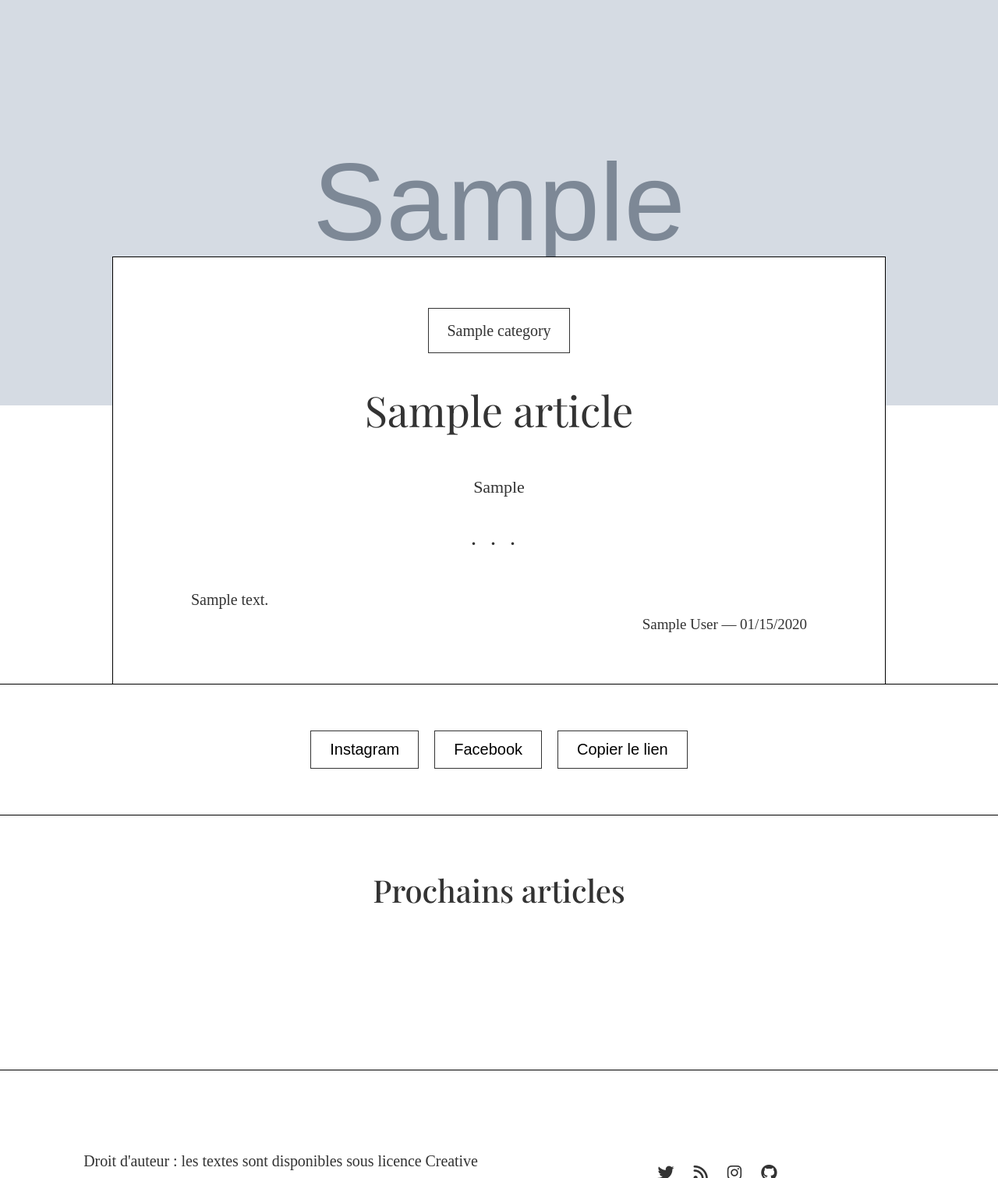
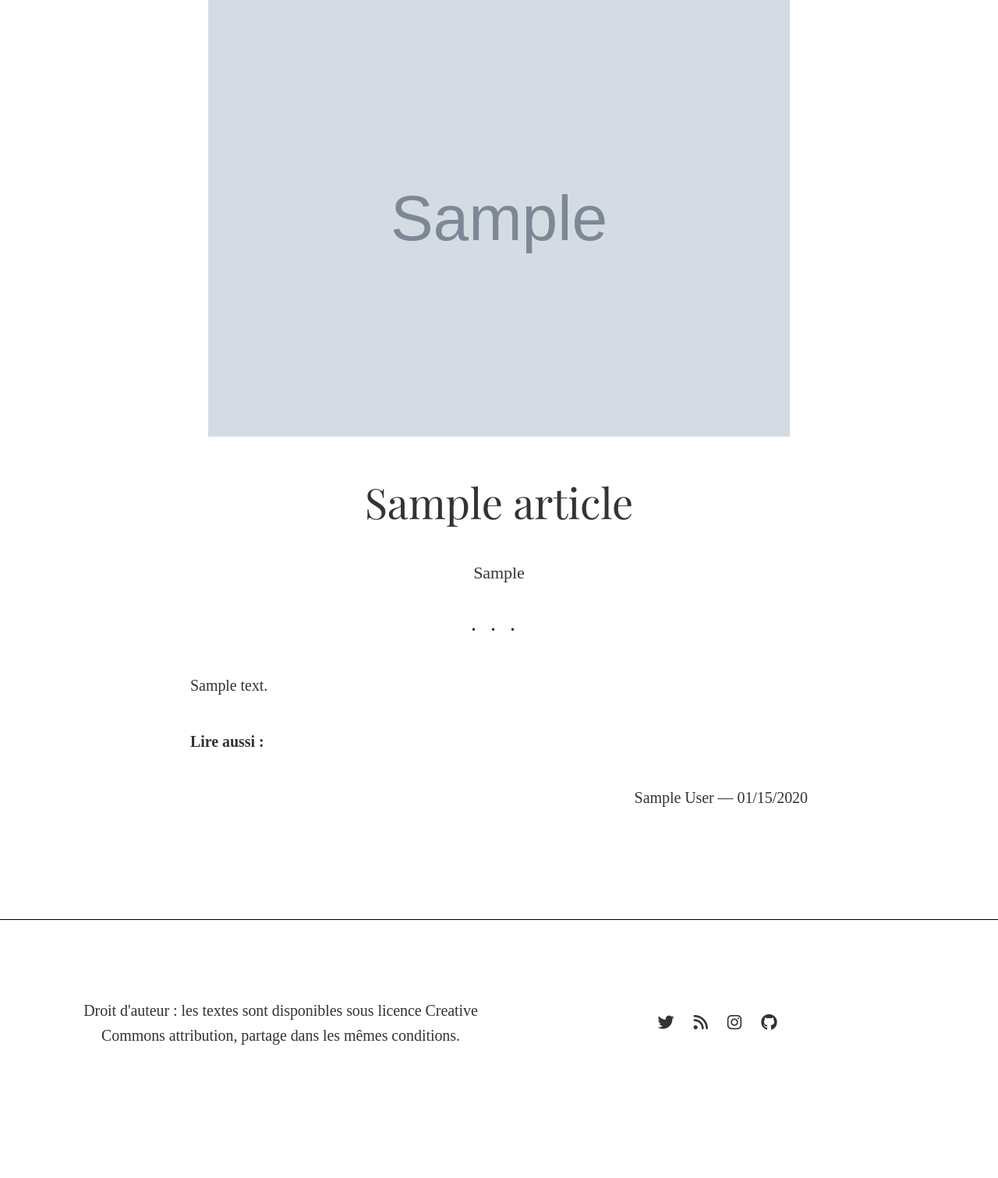
Before and after one commit to RaphaelGoutmann/Trajectoire, a Django app: a page that uses src/articles/templates/articles/article_detail.html in a window 1280 px wide. Shown: the part 100-1611 px from the top of the page at 78% size. After the commit the page ends 1440 px from the top, so only its background shows below. Run offline with Django 4.2, Linux system fonts and the light colour scheme; tables that the repository leaves empty hold one stand-in row (values such as "Sample post"); grey boxes marked "Sample" are stand-in pictures; some web fonts are replaced.

Commit message:
Correction design

```diff
--- a/src/articles/static/css/style.css
+++ b/src/articles/static/css/style.css
@@ -127,7 +127,7 @@
   blockquote cite::before {
     content: "— "; }
 
-b {
+b, strong {
   font-weight: bold; }
 
 i {
@@ -780,24 +780,25 @@
     display: none; } }
 /* _article.scss */
 .main-img {
-  max-height: 65vh; }
+  max-height: 70vh;
+  object-fit: contain;
+  width: 100%; }
 
 .article {
   max-width: 992px;
   width: 100%;
-  margin: -10rem auto 0;
-  padding: 3rem 2rem;
-  border: #000 1px solid;
+  margin: 0 auto;
+  padding: 2rem;
   position: relative;
   background: inherit; }
 
 @media screen and (min-width: 768px) {
   .article {
-    padding: 3rem 5rem; } }
+    padding: 2rem 5rem; } }
 .article .title {
   font-size: 2.7rem;
   font-weight: normal;
-  line-height: 1.6em;
+  line-height: 1.3;
   margin: 0 0 2rem;
   text-align: center; }
 
--- a/src/articles/static/scss/_base.scss
+++ b/src/articles/static/scss/_base.scss
@@ -146,7 +146,7 @@
     }
 }
 
-b
+b, strong
 {
     font-weight: bold;
 }
--- a/src/articles/static/scss/layout/_article.scss
+++ b/src/articles/static/scss/layout/_article.scss
@@ -2,7 +2,9 @@
 
 .main-img
 {
-    max-height: 65vh;
+    max-height: 70vh;
+    object-fit: contain;
+    width: 100%;
 }
 
 .article
@@ -10,10 +12,8 @@
     max-width: map-get($breakpoints, lg);
     width: 100%;
 
-    margin: -10 * $spacer auto 0;
-    padding: 3 * $spacer 2 * $spacer;
-
-    border: $black 1px solid;
+    margin: 0 auto;
+    padding: 2 * $spacer ;
 
     position: relative;
     background: inherit;
@@ -24,7 +24,7 @@
 {
     .article
     {
-        padding: 3 * $spacer 5 * $spacer;
+        padding: 2 * $spacer 5 * $spacer;
     }
 }
 
@@ -32,7 +32,7 @@
 {
     font-size:   2.7rem;
     font-weight: normal;
-    line-height: 1.6em;
+    line-height: 1.3;
     margin: 0 0 2 * $spacer;
 
     text-align: center;
--- a/src/articles/templates/articles/article_detail.html
+++ b/src/articles/templates/articles/article_detail.html
@@ -29,11 +29,11 @@
 
     <div class="go-top">↑</div>
 
-    <img class="object-fit-cover w-100 max-h-65" src="{{ article.thumbnail.url }}" alt="{{ article.title }}">
+    <img class="main-img" src="{{ article.thumbnail.url }}" alt="{{ article.title }}">
 
     <article class="article" id="article">
 
-        <div class="tag">{{ article.category }}</div>
+        <!-- <div class="tag">{{ article.category }}</div> -->
         <h1  class="title">{{ article.title }}</h1>
         <div class="text-center lead">{{ article.resume }}</div>
 
@@ -42,9 +42,19 @@
         {% load editorjs %}
         {{ article.content | editorjs }}
 
+        <p>
+            <strong>Lire aussi : </strong>
+            {% for recommandation in recommandations %}
+                <a href="{% url 'article' slug=recommandation.slug %}">{{ recommandation.title }}</a>
+                {% if not forloop.last %}
+                    ,&nbsp;
+                {% endif %}
+            {% endfor %}
+        </p>
+
         <div class="foot flex justify-flex-end items-center">
 
-            <div class="small">
+            <div>
                 {{ article.author.first_name }} {{ article.author.last_name }} — {{ article.last_updated | date:'m/d/Y' }}
             </div>
 
@@ -52,44 +62,5 @@
 
     </article>
 
-    <hr style="margin: -1px 0;">
-
-    <div class="p-3">
-
-        <div class="text-center flex justify-center items-center  gap-1">
-
-            <button class="btn btn-inverted"><a href="https://twitter.com">Instagram</a></button>
-            <button class="btn btn-inverted"><a href="www.facebook.com">Facebook</a></button>
-            <button class="btn btn-inverted"><a href="www.facebook.com">Copier le lien</a></button>
-
-        </div>
-
-    </div>
-
-    <hr style="margin: -1px 0;">
-
-    <div class="container-xl" style="margin-top: -1px;">
-
-        <h1 class="mb-3 text-center">Prochains articles</h1>
-
-        <div class="flex flex-wrap gap-4">
-            {% for recommandation in recommandations %}
-
-            <div class="card card-column flex-1">
-                <a href="{% url 'article' slug=recommandation.slug %}">
-                    <img class="card__thumbnail" src="{{ recommandation.thumbnail.url }}" alt="{{ recommandation.name }}">
-                </a>
-                <div class="card__body">
-                    <h3 class="card__title"><a href="{% url 'article' slug=recommandation.slug %}">{{ recommandation.title }}</a></h3>
-                    <p class="card__text">{{ recommandation.resume | truncatewords:20 }}</p>
-                    <p  class="card__meta">{{ recommandation.last_updated }} — {{ recommandation.author.first_name }} {{ recommandation.author.last_name }} </p>
-                </div>
-            </div>
-
-            {% endfor %}
-        </div>
-
-    </div>
-
 
 {% endblock %}
```
Also changed, not shown: 1 other file.
